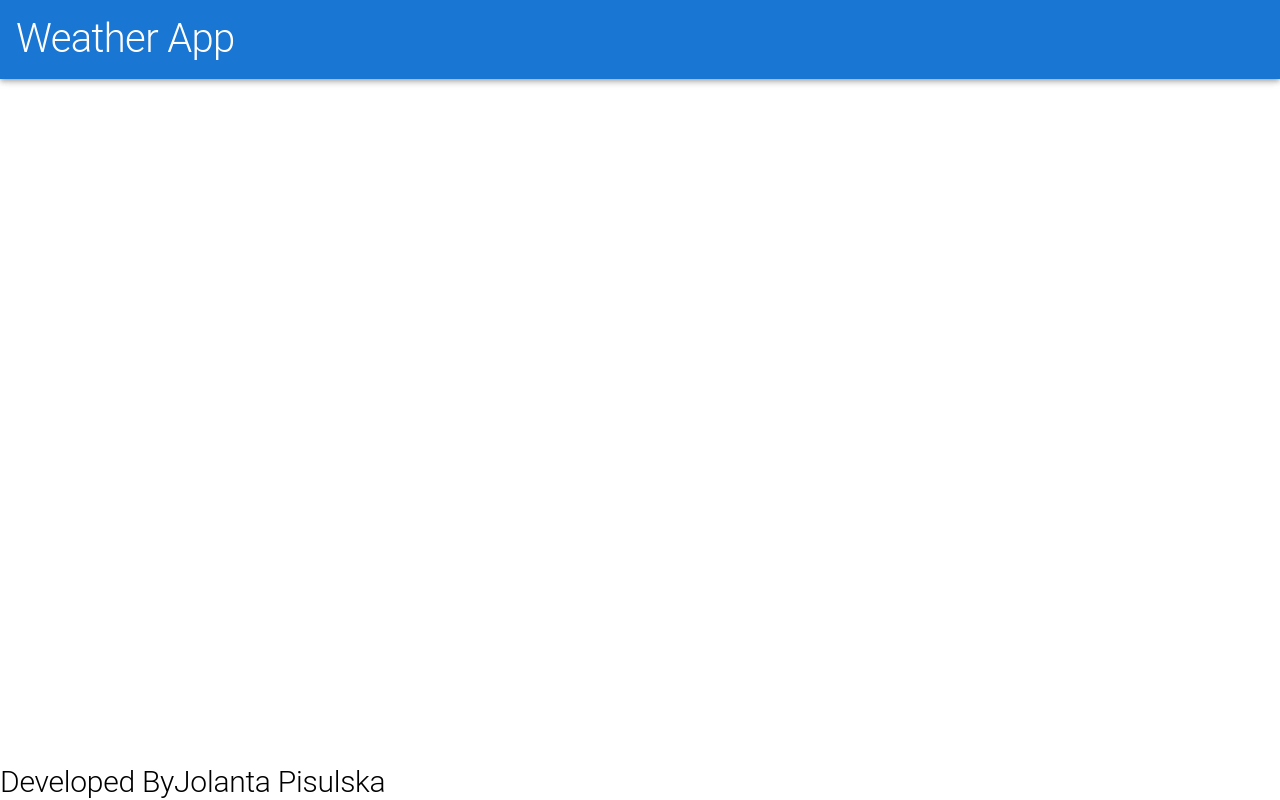
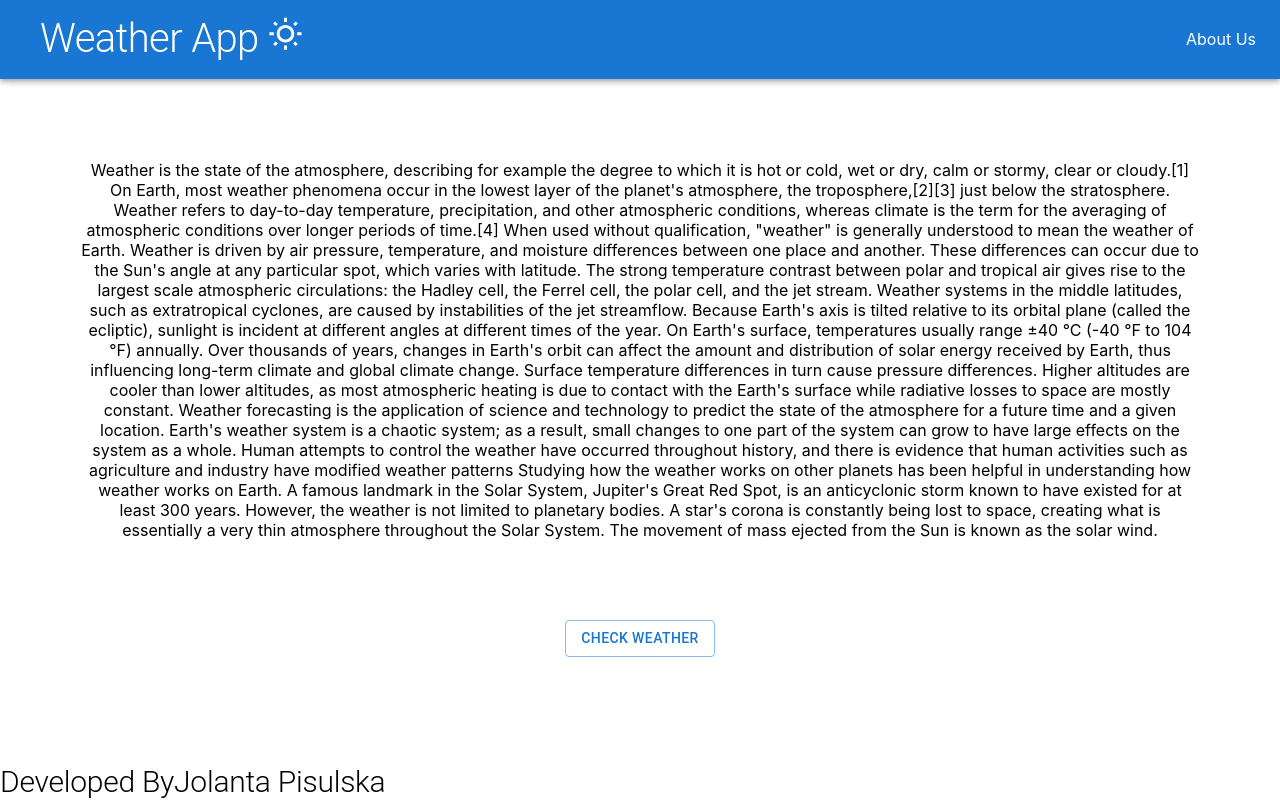
Before and after one commit to jolanta84/weather-app, a React (Create React App) app in the folder weather-app/: page /about in a window 1280 px wide. Built offline with nearby package versions, Linux system fonts and the light colour scheme.

Commit message:
add routing, wild card - page not found, about us component and style

```diff
--- a/weather-app/src/App.css
+++ b/weather-app/src/App.css
@@ -6,6 +6,7 @@
   height: 40vmin;
   pointer-events: none;
 }
+
 
 @media (prefers-reduced-motion: no-preference) {
   .App-logo {
@@ -28,6 +29,7 @@
   color: #61dafb;
 }
 
+
 @keyframes App-logo-spin {
   from {
     transform: rotate(0deg);
--- a/weather-app/src/App.tsx
+++ b/weather-app/src/App.tsx
@@ -8,17 +8,22 @@ import axios from "axios";
 import {
   Weather,
   Temperature,
+  Coordinate,
   weatherDefault,
   temperatureDefault,
 } from "./models/types";
 import Grid from "@mui/material/Grid";
 import { BrowserRouter, Routes, Route } from "react-router-dom";
+import { coordinatesDefault } from './models/types';
+import AboutUs from "./components/AboutUs/AboutUs";
+import PageNotFound from "./components/PageNotFound/PageNotFound";
 
 const App: React.FC = () => {
   const [city, setCity] = useState("");
   const [weatherData, setWeatherData] = useState<Weather>(weatherDefault);
   const [temperatureData, setTemperatureData] =
     useState<Temperature>(temperatureDefault);
+
   const [isFetching, setIsFetching] = useState<Boolean>(true);
 
   // https://api.openweathermap.org/data/2.5/weather?q=glwice&appid=0f49db41c8ba9fd435696694d7607902&units=metric&lang=pl
@@ -35,9 +40,10 @@ const App: React.FC = () => {
         .then((res) => {
           setWeatherData(res.data.weather[0]);
           setTemperatureData(res.data.main);
+
           setIsFetching(false);
 
-          console.log(res.data);
+
         })
         .catch((error) => console.log("Error"));
     }
@@ -60,11 +66,12 @@ const App: React.FC = () => {
                       <Search setCity={setCity} />
                     </Grid>
                     {!isFetching && (
-                      <Grid item xs={12}>
+                      <Grid item xs={12} m={5}>
                         <CurrentWeather
                           city={city}
                           weatherData={weatherData}
                           temperatureData={temperatureData}
+
                         />
                       </Grid>
                     )}
@@ -72,7 +79,18 @@ const App: React.FC = () => {
                 </Grid>
               }
             />
+              <Route
+              path="/about"
+              element={
+                <Grid item xs={12}>
+                  <AboutUs />{" "}
+                </Grid>
+              }
+            />
+
+                <Route path="*" element={<Grid item xs={12}><PageNotFound /></Grid>} />
           </Routes>
+
         </Grid>
         <Footer />
       </BrowserRouter>
--- /dev/null
+++ b/weather-app/src/components/AboutUs/AboutUs.tsx
@@ -0,0 +1,59 @@
+import Button from "@mui/material/Button/Button";
+import Grid from "@mui/material/Grid";
+import Link from "@mui/material/Link";
+
+const AboutUs = () => {
+  return (
+    <>
+      <Grid item xs={12} m={10}>
+        Weather is the state of the atmosphere, describing for example the
+        degree to which it is hot or cold, wet or dry, calm or stormy, clear or
+        cloudy.[1] On Earth, most weather phenomena occur in the lowest layer of
+        the planet's atmosphere, the troposphere,[2][3] just below the
+        stratosphere. Weather refers to day-to-day temperature, precipitation,
+        and other atmospheric conditions, whereas climate is the term for the
+        averaging of atmospheric conditions over longer periods of time.[4] When
+        used without qualification, "weather" is generally understood to mean
+        the weather of Earth. Weather is driven by air pressure, temperature,
+        and moisture differences between one place and another. These
+        differences can occur due to the Sun's angle at any particular spot,
+        which varies with latitude. The strong temperature contrast between
+        polar and tropical air gives rise to the largest scale atmospheric
+        circulations: the Hadley cell, the Ferrel cell, the polar cell, and the
+        jet stream. Weather systems in the middle latitudes, such as
+        extratropical cyclones, are caused by instabilities of the jet
+        streamflow. Because Earth's axis is tilted relative to its orbital plane
+        (called the ecliptic), sunlight is incident at different angles at
+        different times of the year. On Earth's surface, temperatures usually
+        range ±40 °C (-40 °F to 104 °F) annually. Over thousands of years,
+        changes in Earth's orbit can affect the amount and distribution of solar
+        energy received by Earth, thus influencing long-term climate and global
+        climate change. Surface temperature differences in turn cause pressure
+        differences. Higher altitudes are cooler than lower altitudes, as most
+        atmospheric heating is due to contact with the Earth's surface while
+        radiative losses to space are mostly constant. Weather forecasting is
+        the application of science and technology to predict the state of the
+        atmosphere for a future time and a given location. Earth's weather
+        system is a chaotic system; as a result, small changes to one part of
+        the system can grow to have large effects on the system as a whole.
+        Human attempts to control the weather have occurred throughout history,
+        and there is evidence that human activities such as agriculture and
+        industry have modified weather patterns Studying how the weather works
+        on other planets has been helpful in understanding how weather works on
+        Earth. A famous landmark in the Solar System, Jupiter's Great Red Spot,
+        is an anticyclonic storm known to have existed for at least 300 years.
+        However, the weather is not limited to planetary bodies. A star's corona
+        is constantly being lost to space, creating what is essentially a very
+        thin atmosphere throughout the Solar System. The movement of mass
+        ejected from the Sun is known as the solar wind.
+      </Grid>
+      <Button variant="outlined">
+        <Link href="/" underline="none" color="inherit">
+          {"Check weather"}
+        </Link>
+      </Button>
+    </>
+  );
+};
+
+export default AboutUs;
--- a/weather-app/src/components/CurrentWeather/CurrentWeather.tsx
+++ b/weather-app/src/components/CurrentWeather/CurrentWeather.tsx
@@ -1,6 +1,6 @@
 import React, { useState } from "react";
 import WeatherDetails from "../../components/WeatherDetails/WeatherDetails";
-import { Weather, Temperature } from "../../models/types";
+import { Weather, Temperature, Coordinate } from "../../models/types";
 import Button from "@mui/material/Button/Button";
 import Card from "@mui/material/Card";
 import CardActions from "@mui/material/CardActions";
@@ -21,10 +21,11 @@ const CurrentWeather: React.FC<CurrentWeatherProps> = (props) => {
   const handleClick = () => {
     setToggle(!toggle);
   };
+
   return (
     <Grid
     container
-    spacing={0}
+    spacing={10}
     direction="column"
     alignItems="center"
     justifyContent="center"
@@ -54,13 +55,13 @@ const CurrentWeather: React.FC<CurrentWeatherProps> = (props) => {
           </CardActions></Card>
       </Grid>
 
-      <div
+      <Grid m={5}
         style={{
           visibility: toggle === true ? "visible" : "hidden",
         }}
       >
         <WeatherDetails temperatureData={props.temperatureData} />
-      </div>
+      </Grid>
     </Grid>
   );
 };
--- a/weather-app/src/components/Header/Header.tsx
+++ b/weather-app/src/components/Header/Header.tsx
@@ -1,15 +1,21 @@
 import Typography from "@mui/material/Typography";
 import AppBar from "@mui/material/AppBar";
-// import WbSunnyOutlinedIcon from '@mui/icons-material/WbSunnyOutlined';
+import Button from "@mui/material/Button/Button";
+import Toolbar from "@mui/material/Toolbar";
+import WbSunnyOutlinedIcon from "@mui/icons-material/WbSunnyOutlined";
+import Link from '@mui/material/Link';
 
 const Header = () => {
   return (
-
     <AppBar>
-      {/* <WbSunnyOutlinedIcon /> */}
-      <Typography variant="h1" align="left" sx={{ fontSize: 40, margin: 2 }}>
-  Weather App
-      </Typography>
+      <Toolbar sx={{ justifyContent: "space-between" }}>
+        <Typography variant="h1" align="left" sx={{ fontSize: 40, margin: 2 }}>
+          Weather App <WbSunnyOutlinedIcon fontSize="large" />
+        </Typography>
+        <Link href="/about" underline="none" color="inherit">
+          {"About Us"}
+        </Link>
+      </Toolbar>
     </AppBar>
   );
 };
--- /dev/null
+++ b/weather-app/src/components/PageNotFound/PageNotFound.tsx
@@ -0,0 +1,12 @@
+import Typography from "@mui/material/Typography/Typography";
+const PageNotFound: React.FC = () => {
+    return (
+
+        <Typography variant="h1" >
+        PAGE NOT FOUND
+        </Typography>
+    )
+
+  };
+
+  export default PageNotFound;
--- a/weather-app/src/components/Search/Search.tsx
+++ b/weather-app/src/components/Search/Search.tsx
@@ -1,6 +1,7 @@
 import { useForm } from "react-hook-form";
 import Button from "@mui/material/Button/Button";
 import { useState, useRef } from "react";
+
 
 import Grid from "@mui/material/Grid";
 import TextField from "@mui/material/TextField/TextField";
@@ -27,7 +28,7 @@ const Search: React.FC<{ setCity: (city: string) => void }> = (props) => {
   };
 
   return (
-    <div>
+
       <form onSubmit={handleSubmit(formHandler)}>
         <Grid container spacing={1}>
           <Grid item xs={12}>
@@ -58,7 +59,7 @@ const Search: React.FC<{ setCity: (city: string) => void }> = (props) => {
           </Grid>
         </Grid>
       </form>
-    </div>
+
   );
 };
 
--- a/weather-app/src/models/types.ts
+++ b/weather-app/src/models/types.ts
@@ -13,11 +13,17 @@ export interface Temperature {
   temp_min: number | undefined;
 }
 
+
 export interface Weather {
   id: number | undefined;
   main: string | undefined;
   description: string | undefined;
   icon: string | undefined;
+}
+export interface Coordinate {
+  lot: number | undefined;
+  lon: number | undefined;
+
 }
 
 export const temperatureDefault = {
@@ -34,3 +40,8 @@ export const weatherDefault = {
   description: undefined,
   icon: undefined,
 };
+
+export const coordinatesDefault ={
+  lot: undefined,
+  lon: undefined
+}
```
Also changed, not shown: weather-app/package.json (+8 -0 lines), 1 other file (tests, documents, lock files or other folders).
